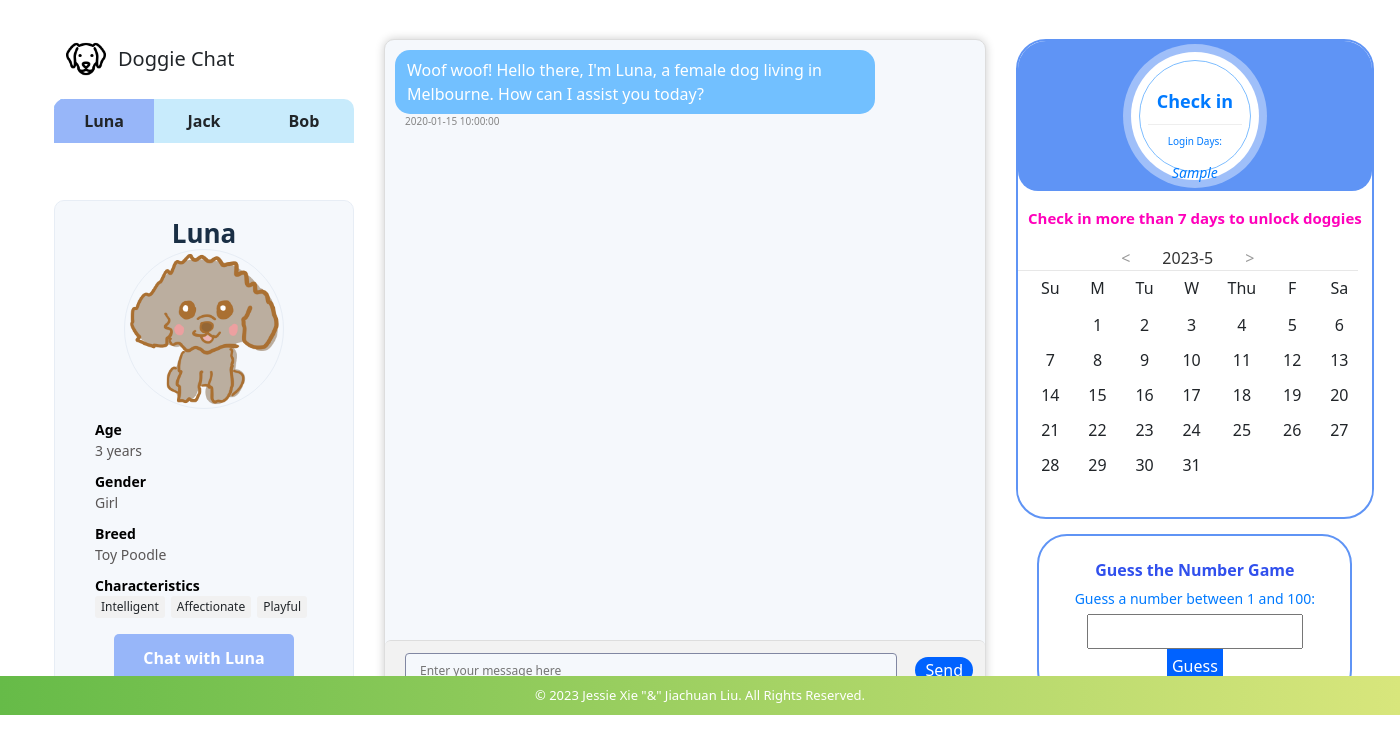
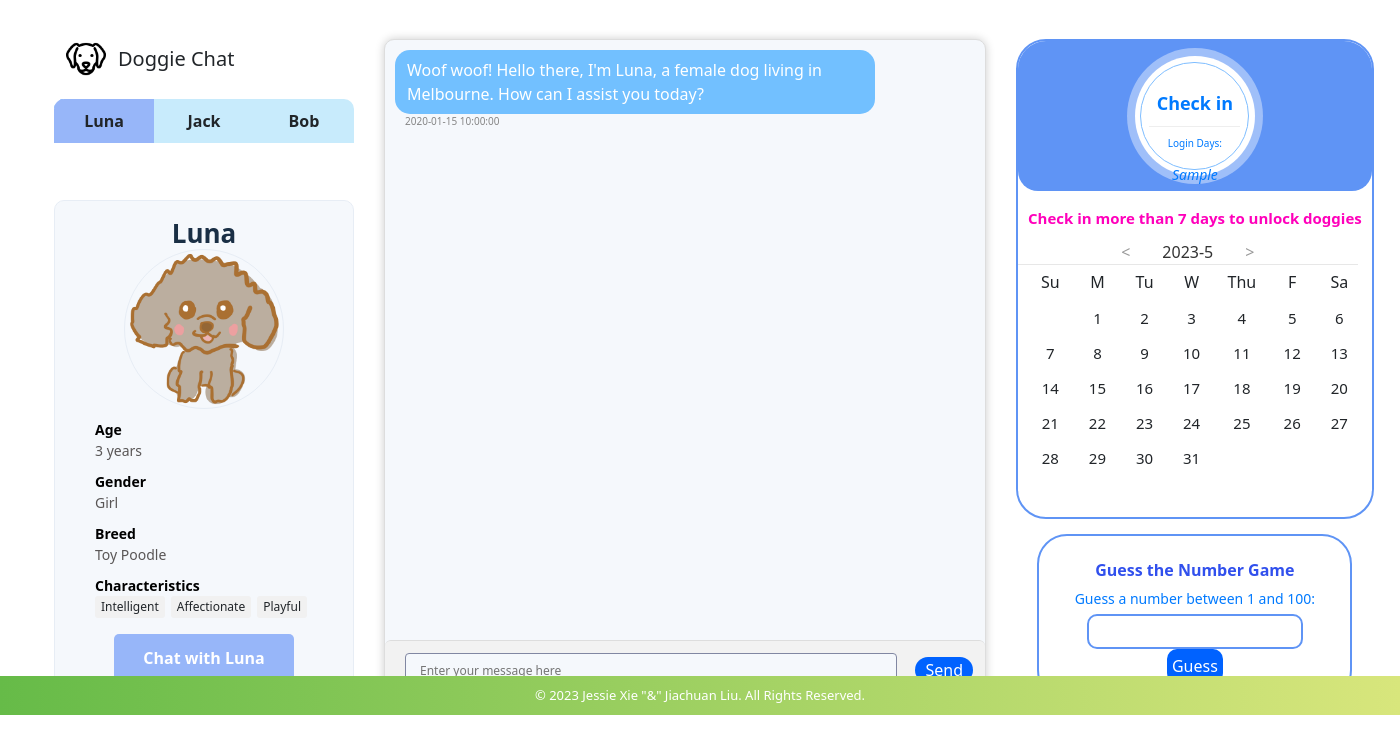
Before and after one commit to Doggie-Chat/DoggieChat, a Python web app: template flask/templates/chat.html in a window 1400 px wide. Shown: the part 85-832 px from the top of the page. Run offline with Jinja, Linux system fonts and the light colour scheme; the template is opened without the code that fills it: most values are stand-ins (such as "Sample title", 1, 10 or a date in 2020); some libraries are stand-ins or nearby versions.

Commit message:
Modify the style of the chat page

```diff
--- a/flask/static/style.css
+++ b/flask/static/style.css
@@ -967,8 +967,8 @@ input[type="submit"]:hover {
 
 
 .top .out-1 {
-  width: 9rem;
-  height: 9rem;
+  width: 8.5rem;
+  height: 8.5rem;
   border-radius: 100%;
   -webkit-border-radius: 100%;
   background: rgba(255, 255, 255, 0.4);
@@ -980,8 +980,8 @@ input[type="submit"]:hover {
 
 
 .top .out-1 .out-2 {
-  width: 8rem;
-  height: 8rem;
+  width: 7.5rem;
+  height: 7.5rem;
   border-radius: 100%;
   -webkit-border-radius: 100%;
   background: #ffffff;
@@ -992,8 +992,8 @@ input[type="submit"]:hover {
 
 
 .top .out-1 .out-2 .signBtn {
-  width: 7rem;
-  height: 7rem;
+  width: 6.8rem;
+  height: 6.8rem;
   border-radius: 100%;
   -webkit-border-radius: 100%;
   border: 1px #7ebdff solid;
@@ -1050,7 +1050,7 @@ input[type="submit"]:hover {
   padding-left: 10px;
   padding-right: 10px;
   font-weight: bolder;
-  margin-bottom: 16px;
+  margin-bottom: 10px;
 
 }
 
@@ -1102,10 +1102,10 @@ input[type="submit"]:hover {
 .Calendar table tr td span {
   margin: 0 auto;
   display: block;
-  line-height: 28px;
+  line-height: 26px;
   width: 25px;
   height: 25px;
-  font-size: 16px;
+  font-size: 15px;
   border-radius: 100%;
 }
 .Calendar table tr .onToday span {
@@ -1160,6 +1160,8 @@ input[type="submit"]:hover {
 .guess-game #guessInput {
   padding: 5px;
   font-size: 14px;
+  border: 2px solid var(--check-in);
+  border-radius: 10px;
 }
 
 .guess-game #guessButton {
@@ -1167,6 +1169,7 @@ input[type="submit"]:hover {
   background-color: var(--send-button);
   color: #fff;
   border: none;
+  border-radius: 10px;
   cursor: pointer;
   font-size: 16px;
 }
```
